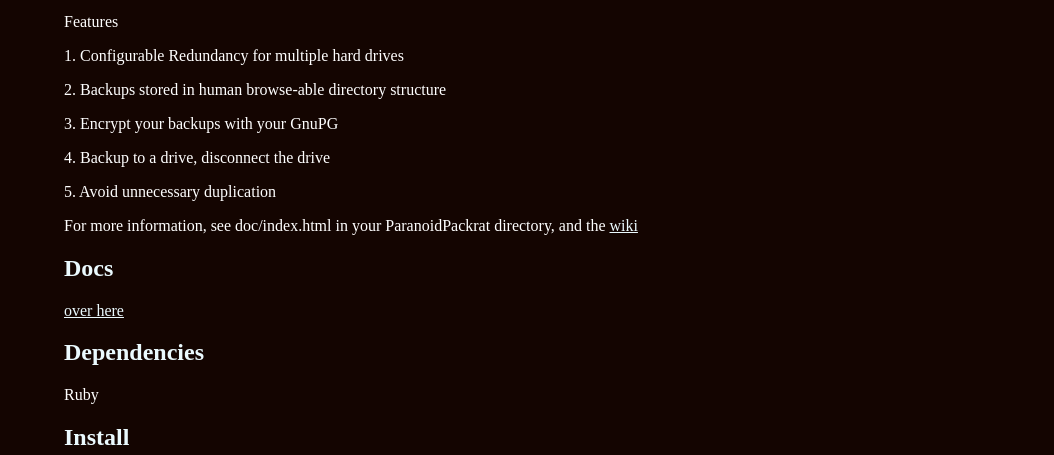
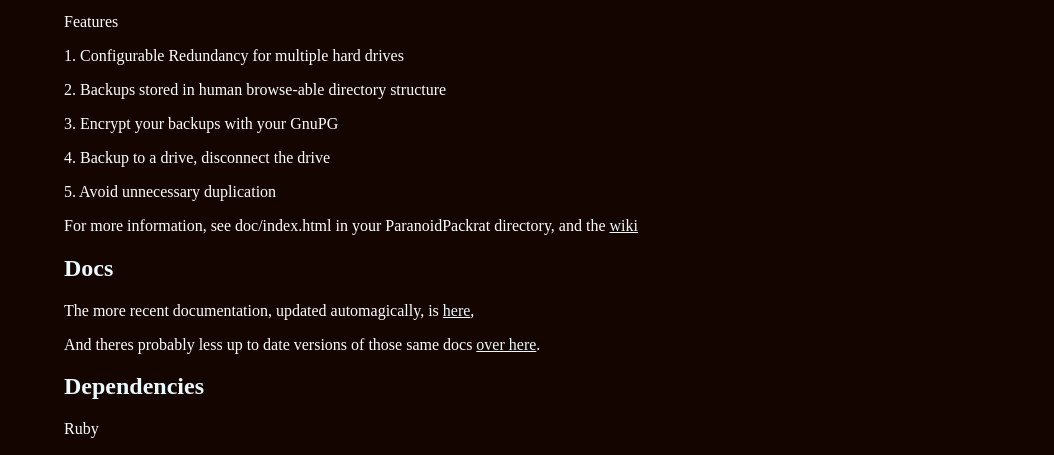
Before and after one commit to jeffWelling/ParanoidPackrat, a plain HTML site: page index.html in a window 1280 px wide. Shown: the part 324-779 px from the top of the page, without its empty margins (226-1280 px from the left). Drawn offline with Linux system fonts and the light colour scheme.

Commit message:
Added link to rdoc.info

```diff
--- a/index.html
+++ b/index.html
@@ -64,7 +64,8 @@
 <p>		For more information, see doc/index.html in your ParanoidPackrat directory, and the
 <a href="http://wiki.github.com/jeffWelling/ParanoidPackrat">wiki</a></p>
 <h2>Docs</h2>
-<p><a href="http://jeffwelling.github.com/ParanoidPackrat/docs/index.html">over here</a><p>
+<p>The more recent documentation, updated automagically, is <a href="http://rdoc.info/projects/jeffWelling/ParanoidPackrat">here</a>,</p>
+<p>And theres probably less up to date versions of those same docs <a href="http://jeffwelling.github.com/ParanoidPackrat/docs/index.html">over here</a>.<p>
 </p><h2>Dependencies</h2>
 <p>Ruby</p>
 <h2>Install</h2>
```
